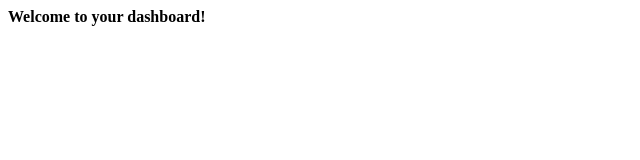
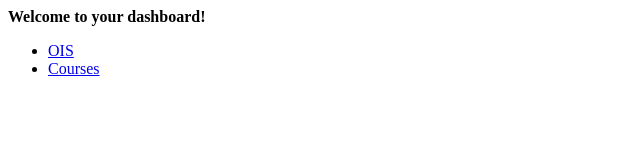
Before and after one commit to MirruMal/SessionTwo, a plain HTML site: page index.html in a window 1280 px wide. Shown: the whole page, without its empty margins (0-640 px from the left). Drawn offline with Linux system fonts and the light colour scheme.

Commit message:
Update index.html

```diff
--- a/index.html
+++ b/index.html
@@ -9,5 +9,15 @@
     <header>
     <strong>Welcome to your dashboard!</strong>
 </header>
+    <footer>
+    <ul>
+        <li>
+            <a href="https://ois2.ut.ee/">OIS</a>
+        </li>
+        <li>
+            <a href="https://courses.cs.ut.ee/">Courses</a>
+        </li>
+    </ul>
+</footer>
   </body>
 </html>
```
